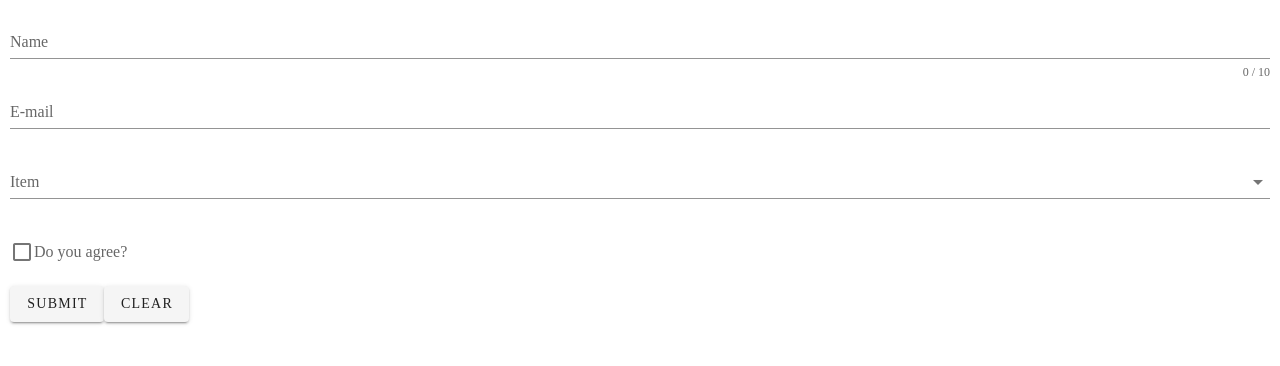
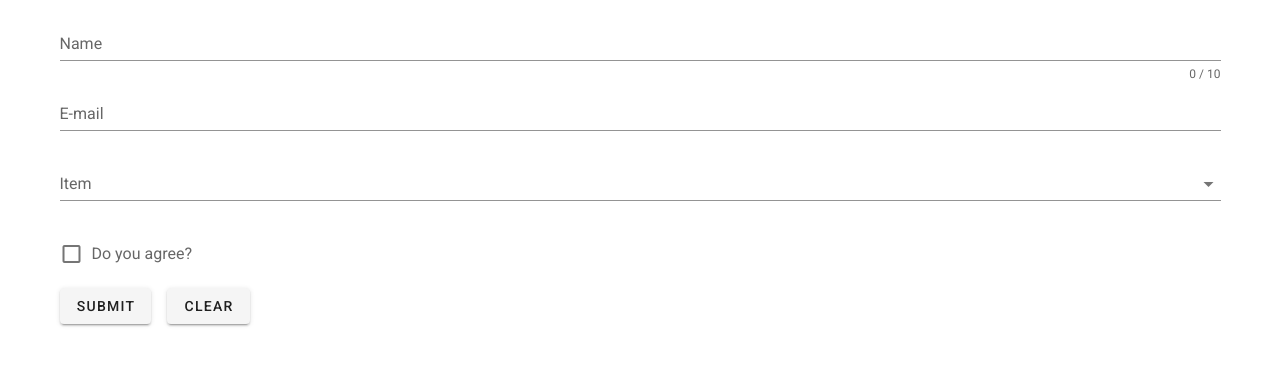
Before and after one commit to JiangShuuu/clothing-backstage, a Nuxt app: page /login in a window 1280 px wide. Shown: the top 366 px of the page. Built offline with nearby package versions, Linux system fonts and the light colour scheme.

Commit message:
upd form color

```diff
--- a/layouts/forLogin.vue
+++ b/layouts/forLogin.vue
@@ -1,7 +1,11 @@
 <template>
-  <div class="main">
-    <Nuxt />
-  </div>
+  <v-app>
+    <v-main class="main">
+      <v-container>
+        <Nuxt />
+      </v-container>
+    </v-main>
+  </v-app>
 </template>
 
 <script>
--- a/nuxt.config.js
+++ b/nuxt.config.js
@@ -59,7 +59,7 @@ export default {
     customVariables: ['~/assets/variables.scss'],
     treeShake: true,
     theme: {
-      dark: true,
+      dark: false,
       themes: {
         dark: {
           primary: colors.blue.darken2,
--- a/pages/login.vue
+++ b/pages/login.vue
@@ -65,6 +65,7 @@ export default {
         },
       },
     },
+
     data: () => ({
       name: '',
       email: '',
@@ -119,6 +120,5 @@ export default {
         this.checkbox = false
       },
     },
-
   }
 </script>
```
Lines whose indentation alone changed are shown as unchanged.
